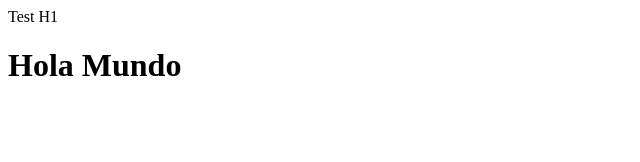
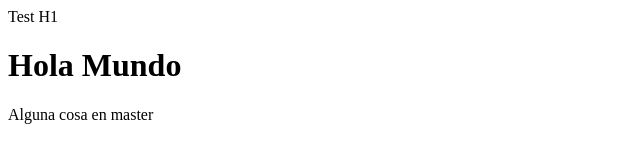
Before and after one commit to aprat-cl/TallerGIT, a plain HTML site: page index.html in a window 1280 px wide. Shown: the whole page, without its empty margins (0-640 px from the left). Drawn offline with Linux system fonts and the light colour scheme.

Commit message:
ADD: new line

```diff
--- a/index.html
+++ b/index.html
@@ -4,6 +4,6 @@
 </head>
 <body>
     <h1>Hola Mundo</h1>
-
+    <p>Alguna cosa en master</p>
 </body>
 </html>
```
